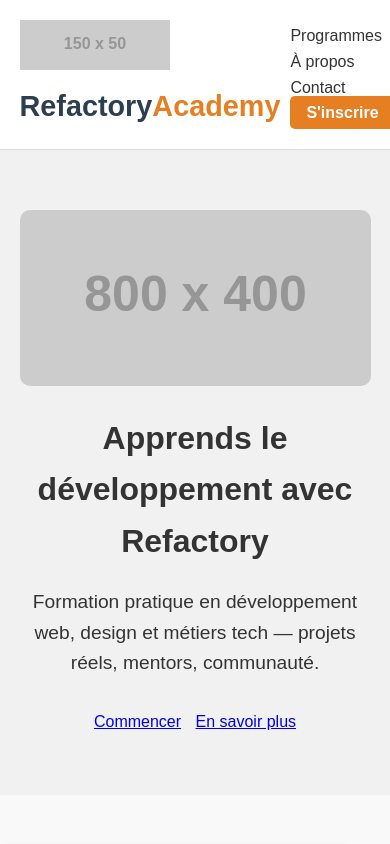
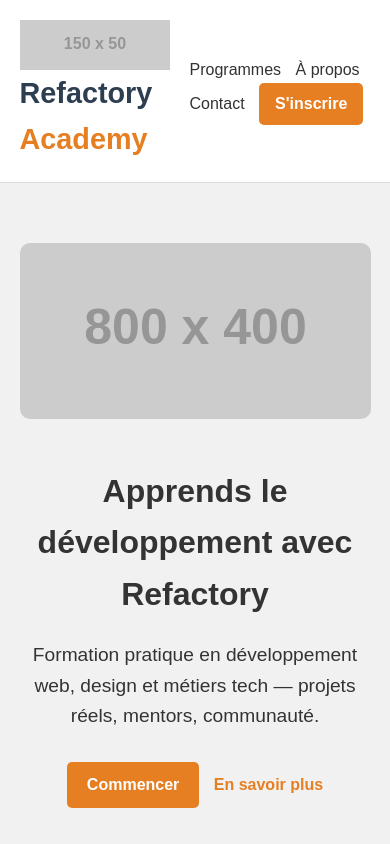
Before and after one commit to osimweragi-ship-it/Refactory-Clone, a plain HTML site: page index.html in a window 390 px wide. Shown: the top 844 px of the page. Drawn offline with Linux system fonts and the light colour scheme; placeholder pictures from the web are drawn by us.

Commit message:
Update styles.css

```diff
--- a/styles.css
+++ b/styles.css
@@ -40,10 +40,17 @@
   font-size: 1.8rem;
   font-weight: bold;
   color: #2c3e50;
+  display: flex;
+  align-items: center;
 }
 
 .logo span {
   color: #e67e22;
+}
+
+.logo-img {
+  margin-right: 10px;
+  height: 50px;
 }
 
 .nav a {
@@ -75,7 +82,7 @@
 
 .hero-inner h1 {
   font-size: 2.5rem;
-  margin-bottom: 20px;
+  margin: 20px 0;
 }
 
 .hero-inner p {
@@ -109,11 +116,12 @@
   border-radius: 10px;
   box-shadow: 0 4px 8px rgba(0,0,0,0.1);
   text-align: center;
-  transition: transform 0.3s;
+  transition: transform 0.3s, box-shadow 0.3s;
 }
 
 .card:hover {
   transform: translateY(-5px);
+  box-shadow: 0 6px 12px rgba(0,0,0,0.2);
 }
 
 .card img {
@@ -158,6 +166,32 @@
   text-align: center;
 }
 
+/* --- BUTTON STYLING --- */
+.btn {
+  text-decoration: none;
+  display: inline-block;
+  padding: 10px 20px;
+  background-color: #e67e22;
+  color: #fff;
+  border-radius: 5px;
+  font-weight: bold;
+  transition: background-color 0.3s;
+}
+
+.btn:hover {
+  background-color: #cf711f;
+}
+
+.link {
+  text-decoration: none;
+  color: #e67e22;
+  font-weight: bold;
+}
+
+.link:hover {
+  text-decoration: underline;
+}
+
 /* --- RESPONSIVE --- */
 @media (max-width: 900px) {
   .features {
@@ -169,4 +203,8 @@
   .hero-inner h1 {
     font-size: 2rem;
   }
+  .logo {
+    flex-direction: column;
+    align-items: flex-start;
+  }
 }
```
